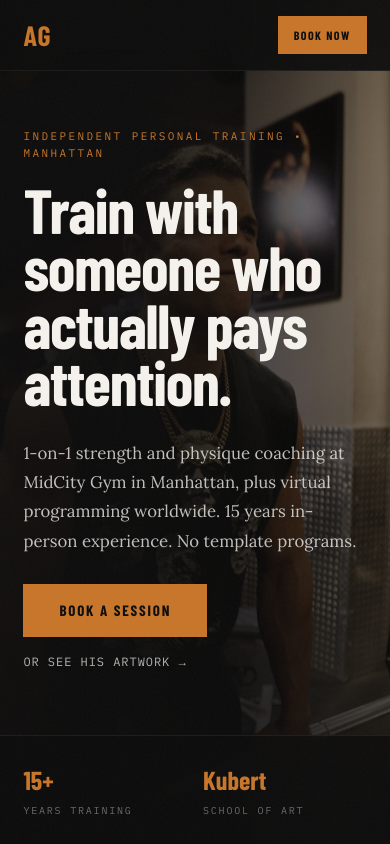
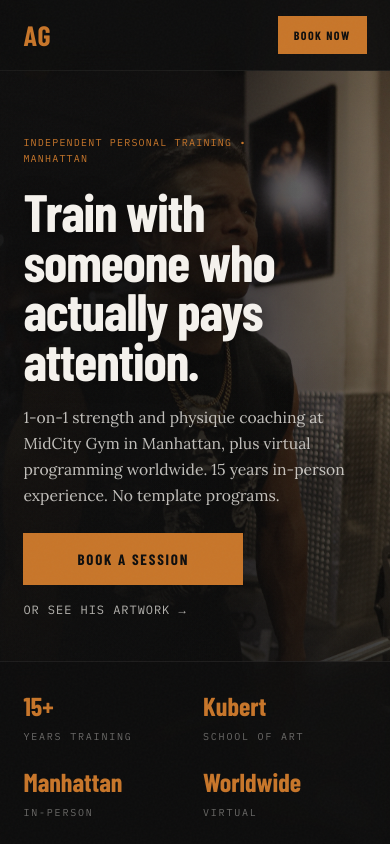
Before and after one commit to alexiogessa/alexiogessa.com, a Next.js app: page / in a window 390 px wide. Shown: the top 844 px of the page. Built offline with nearby package versions, Linux system fonts and the light colour scheme; a web font is replaced by a local one.

Commit message:
fix mobile hero spacing

```diff
--- a/app/globals.css
+++ b/app/globals.css
@@ -266,6 +266,7 @@ body::after {
   #commission-grid .card { padding: 32px !important; }
   .commission-price-row .btn-primary,
   .commission-price-row .btn-outline { min-width: 132px; }
+  .hero-copy h1 { text-shadow: 0 2px 20px rgba(0,0,0,0.62); }
 }
 
 @media (max-width: 767px) {
@@ -284,15 +285,30 @@ body::after {
     font-size: 0.75rem !important;
   }
   .hero-copy {
-    padding-top: 128px !important;
-    padding-bottom: 64px !important;
+    padding-top: 104px !important;
+    padding-bottom: 42px !important;
+  }
+  .hero-copy .section-label {
+    max-width: 280px;
+    font-size: 0.625rem;
+    letter-spacing: 0.12em;
+    line-height: 1.6;
   }
   .hero-copy h1 {
-    font-size: clamp(3.25rem, 16vw, 4.35rem) !important;
-    line-height: 0.92 !important;
+    font-size: clamp(2.8rem, 13.5vw, 3.55rem) !important;
+    line-height: 0.94 !important;
+    margin-bottom: 20px !important;
+    text-shadow: 0 2px 18px rgba(0,0,0,0.55);
   }
   .hero-copy p {
-    margin-bottom: 28px !important;
+    font-size: 0.98rem !important;
+    line-height: 1.65 !important;
+    margin-bottom: 24px !important;
+  }
+  .hero-copy .btn-primary {
+    width: 100%;
+    max-width: 220px;
+    text-align: center;
   }
   #training-grid,
   #commission-grid,
```
